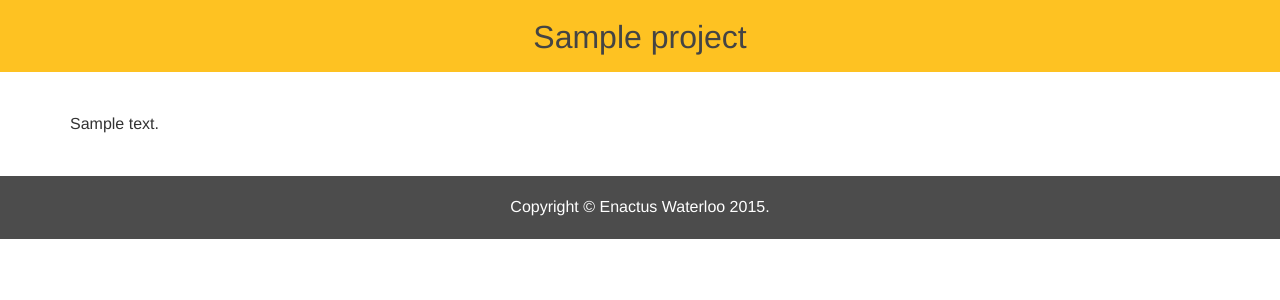
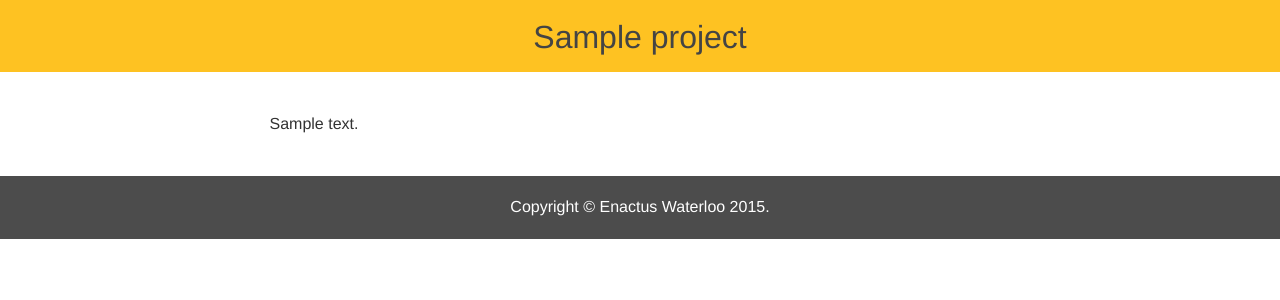
Before and after one commit to enactuswaterloo/website, a Django app: page /projects/1/ in a window 1280 px wide. Shown: the part 60-360 px from the top of the page. Run offline with Django 3.2, Linux system fonts and the light colour scheme; tables that the repository leaves empty hold one stand-in row (values such as "Sample post"); some libraries are stand-ins or nearby versions.

Commit message:
typo fix and resizing projects text

```diff
--- a/main/static/projects.css
+++ b/main/static/projects.css
@@ -26,6 +26,8 @@
 #project-view .project .project-content {
 	font-size: 12pt;
 	line-height: 1.5;
+	width: 65%;
+	margin: 0 auto;
 }
 
 #projects .container {
--- a/main/templates/main/contact.html
+++ b/main/templates/main/contact.html
@@ -11,7 +11,7 @@
 	<div class="container">
 		{% if error %}
 			<br>
-			<div class>
+			<div class="alert alert-danger">
 				<strong>Error:</strong> {{ error }}
 			</div>
 		{% endif %}
```
